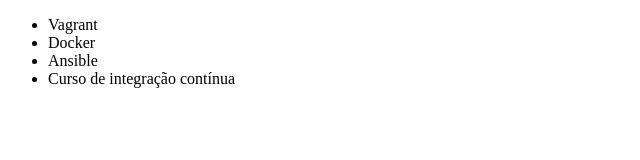
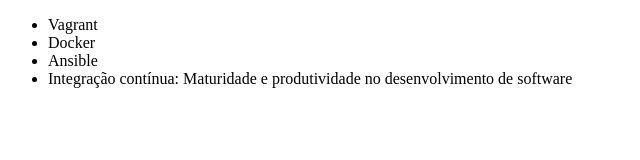
Before and after one commit to paulinaoli/alura-git, a plain HTML site: page index.html in a window 1280 px wide. Shown: the whole page, without its empty margins (0-640 px from the left). Drawn offline with Linux system fonts and the light colour scheme.

Commit message:
renomeando curso de integração contínua

```diff
--- a/index.html
+++ b/index.html
@@ -9,7 +9,7 @@
         <li>Vagrant</li>
         <li>Docker</li>
         <li>Ansible</li>
-        <li>Curso de integração contínua</li>
+        <li>Integração contínua: Maturidade e produtividade no desenvolvimento de software</li>
     </ul>
 </body>
 </html>
```
